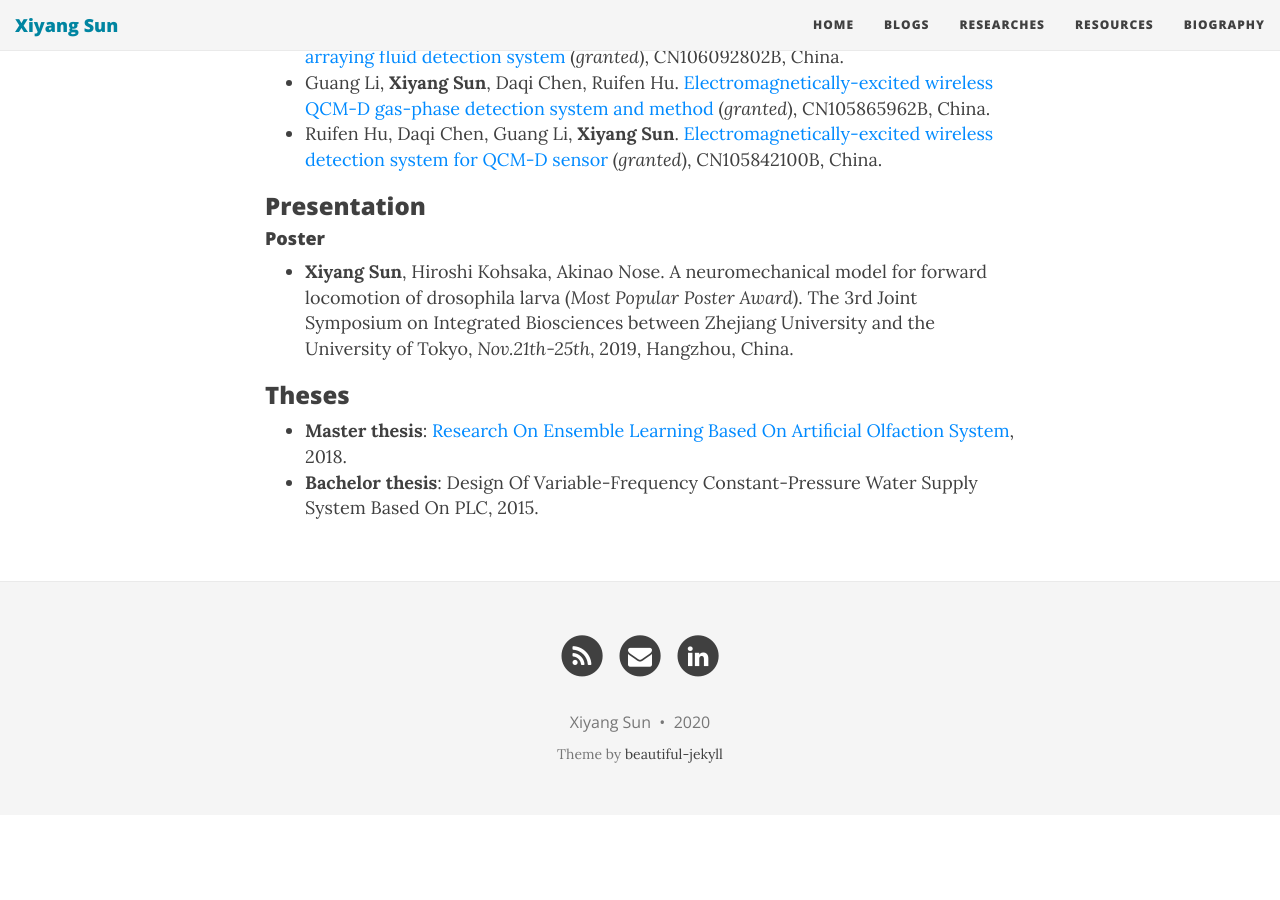
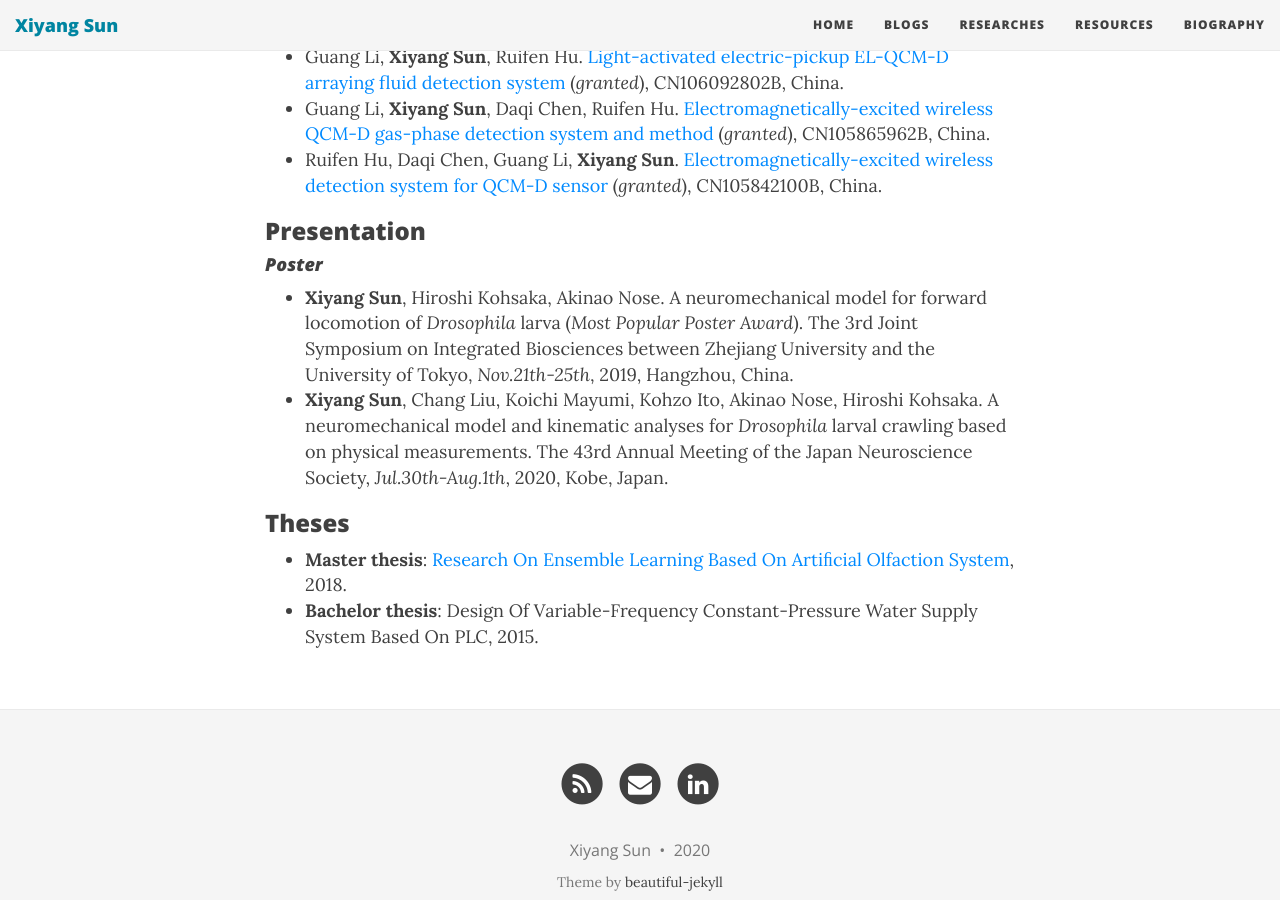
Before and after one commit to AlbertLordsun/AlbertLordsun.github.io, a Jekyll site: the page built from researches/index.md, in a window 1280 px wide and 900 px high, scrolled down 995 px. Built offline with Jekyll 4.4.1, drawn with Linux system fonts in a browser that asks for light colours; nearby versions of some CDN libraries; before the commit the page ends 1810 px from its top, so only the background shows below that; some of the changed text lies outside the part shown.

Commit message:
Add files via upload

```diff
--- a/researches/index.md
+++ b/researches/index.md
@@ -9,6 +9,7 @@ title: Researches
 ---
 
 ## Experience
+* Mathematical modelling for the locomotion of *Drosophila* larvae
 * Soft robotics with bionic neural control strategies
 * Identification of chinese herbal medicine based on electronic nose
 * Bio-inspired flow sensor based on carbon nanotube
@@ -16,20 +17,24 @@ title: Researches
 
 ## Publication
 
-### Article
+### *Article*
 * **Xiyang Sun**, Linfeng Liu, Zhan Wang, Jiacheng Miao, You Wang*, Zhiyuan Luo, Guang Li. [An optimized multi-classifiers ensemble learning for identification of ginsengs based on electronic nose](https://www.sciencedirect.com/science/article/abs/pii/S0924424717309536), [*Sensors and Actuators A: Physical*](https://www.sciencedirect.com/journal/sensors-and-actuators-a-physical), 2017, 266,135-144.
 * Zhan Wang, **Xiyang Sun**, Jiacheng Miao, You Wang*, Zhiyuan Luo, Guang Li. [Conformal Prediction Based on K-Nearest Neighbors for Discrimination of Ginsengs by a Home-Made Electronic Nose](https://www.mdpi.com/1424-8220/17/8/1869), [*Sensors*](https://www.mdpi.com/journal/sensors), 2017, 17(8), 1869.
 * Daqi Chen, **Xiyang Sun**, Kaihuan Zhang, Guokang Fan, You Wang, Guang Li and Ruifen Hu*. [A Noncontact Dibutyl Phthalate Sensor Based on a Wireless-Electrodeless QCM-D Modified with Nano-Structured Nickel Hydroxide](https://www.mdpi.com/1424-8220/17/7/1681), [*Sensors*](https://www.mdpi.com/journal/sensors), 2017, 17(7), 1681.
 * You Wang, Zhan Wang, Junwei Diao, **Xiyang Sun**, Zhiyuan Luo andGuang Li*. [Discrimination of Different Species of Dendrobium with an Electronic Nose Using Aggregated Conformal Predictor](https://www.mdpi.com/1424-8220/19/4/964), [*Sensors*](https://www.mdpi.com/journal/sensors), 2019, 19(4), 964.
 
-### Patent
+### *Patent*
 * Guang Li, **Xiyang Sun**, Ruifen Hu. [Light-activated electric-pickup EL-QCM-D arraying fluid detection system](https://patents.google.com/patent/CN106092802B/en) (*granted*), CN106092802B, China.
 * Guang Li, **Xiyang Sun**, Daqi Chen, Ruifen Hu. [Electromagnetically-excited wireless QCM-D gas-phase detection system and method](https://patents.google.com/patent/CN105865962A/en) (*granted*), CN105865962B, China.
 * Ruifen Hu, Daqi Chen, Guang Li, **Xiyang Sun**. [Electromagnetically-excited wireless detection system for QCM-D sensor](https://patents.google.com/patent/CN105842100A/en) (*granted*), CN105842100B, China.
 
 ### Presentation
-#### Poster
-* **Xiyang Sun**, Hiroshi Kohsaka, Akinao Nose. A neuromechanical model for forward locomotion of drosophila larva (*Most Popular Poster Award*). The 3rd Joint Symposium on Integrated Biosciences between Zhejiang University and the University of Tokyo, *Nov.21th-25th*, 2019, Hangzhou, China.
+#### *Poster*
+* **Xiyang Sun**, Hiroshi Kohsaka, Akinao Nose. A neuromechanical model for forward locomotion of *Drosophila* larva (*Most Popular Poster Award*). The 3rd Joint Symposium on Integrated Biosciences between Zhejiang University and the University of Tokyo, *Nov.21th-25th*, 2019, Hangzhou, China.
+* **Xiyang Sun**, Chang Liu, Koichi Mayumi, Kohzo Ito, Akinao Nose, Hiroshi Kohsaka. A neuromechanical model and kinematic analyses for *Drosophila* larval crawling based on physical measurements. The 43rd Annual Meeting of the Japan Neuroscience Society, *Jul.30th-Aug.1th*, 2020, Kobe, Japan.
+
+
+
 
 ### Theses
 * **Master thesis**: [Research On Ensemble Learning Based On Artiﬁcial Olfaction System](http://cdmd.cnki.com.cn/Article/CDMD-10335-1018186697.htm), 2018.
```
